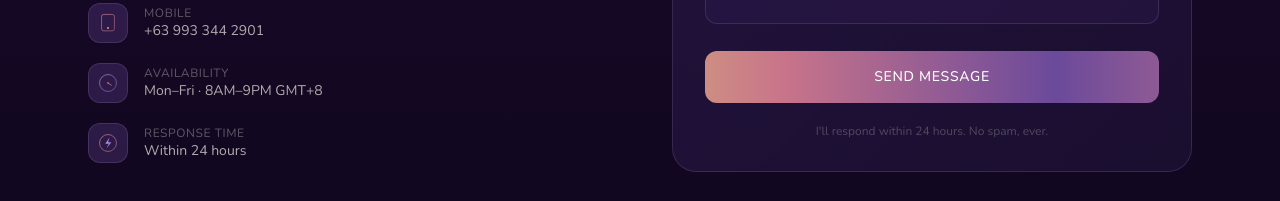
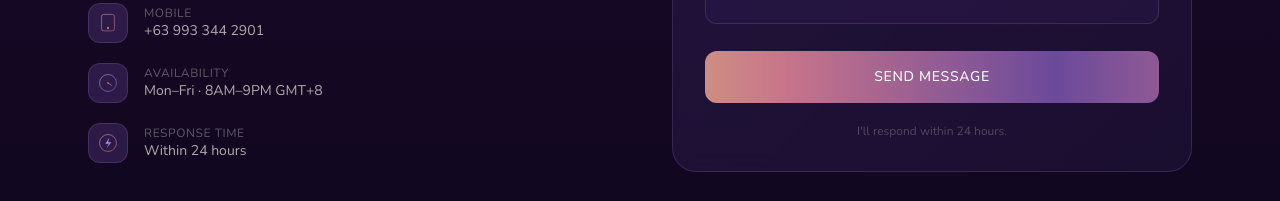
Before and after one commit to DanRyuzaki/judielleva-nextjs-portfolio, a Next.js app: page / in a window 1280 px wide. Shown: the part 5240-5441 px from the top of the page. Built offline with nearby package versions, Linux system fonts and the light colour scheme; a web font is replaced by a local one.

Commit message:
polished some components

```diff
--- a/components/Contact.tsx
+++ b/components/Contact.tsx
@@ -361,7 +361,7 @@ export default function Contact() {
               )}
 
               <p className="text-center text-xs text-cream/25 font-light">
-                I'll respond within 24 hours. No spam, ever.
+                I'll respond within 24 hours.
               </p>
             </form>
           </div>
```
